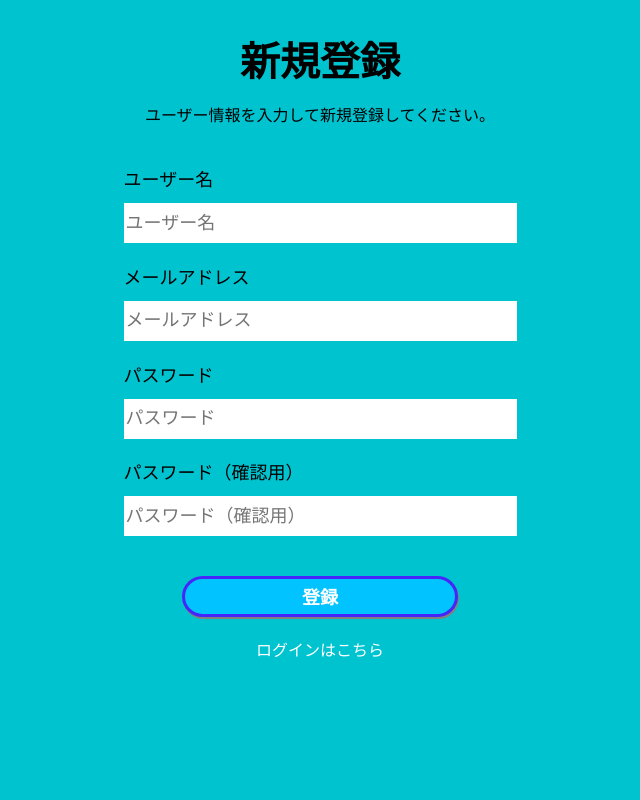
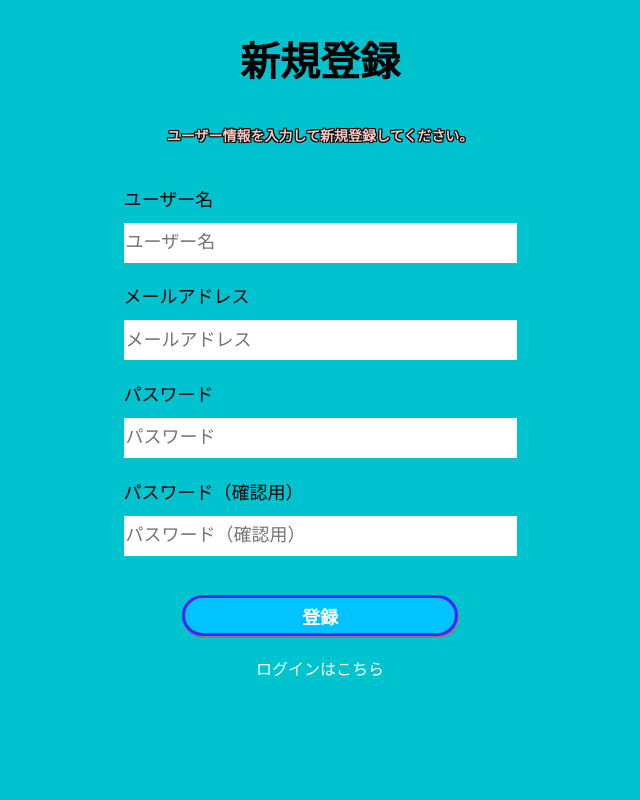
Before and after one commit to RareTECH-Jteam/Team-J_main, a Flask app: page /signup in a window 1280 px wide. Shown: the part 72-872 px from the top of the page, without its empty margins (320-960 px from the left). Run offline with Flask 2, Linux system fonts and the light colour scheme; some libraries are stand-ins or nearby versions.

Commit message:
auth.cssサブタイトル見た目調整

```diff
--- a/SNSApp/static/css/auth.css
+++ b/SNSApp/static/css/auth.css
@@ -23,7 +23,19 @@
 
 .auth-subtitle{
     text-align: center;
+    margin-top: 10%;
     margin-bottom: 10%;
+    font-size: 14px;
+    font-weight: 600;
+    color: #f7c6bd;
+    /* text-shadowをずらし使いして見にくい文字に黒い縁取りをつける！6パターンで十分だった。 */
+    text-shadow:
+    1px 1px 0 #000,
+    -1px -1px 0 #000,
+    -1px 1px 0 #000,
+    1px -1px 0 #000,
+    0 -1px 0 #000,
+    1px 0 0 #000;
 }
 
 .user-info{
```
